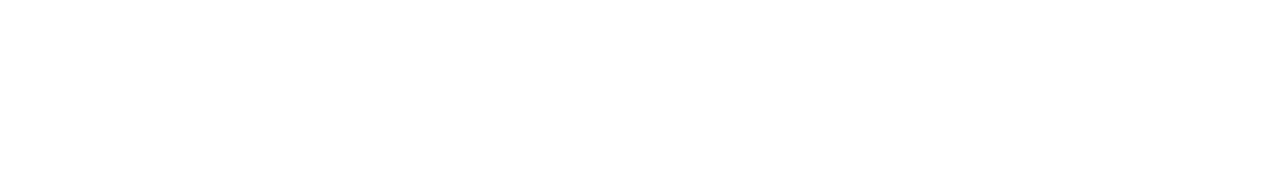
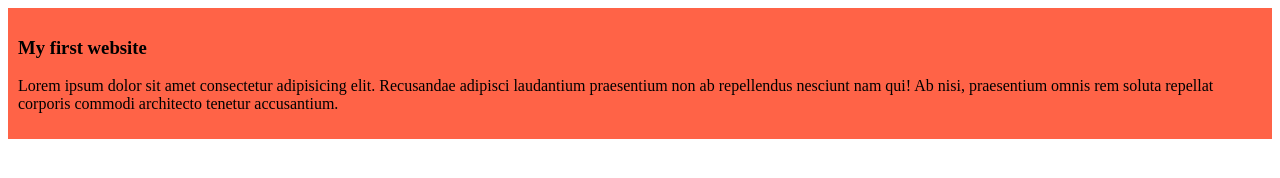
Before and after one commit to Asrafulch099/my-firsr-website, a plain HTML site: page index.html in a window 1280 px wide. Drawn offline with Linux system fonts and the light colour scheme.

Commit message:
added the first blog

```diff
--- a/index.html
+++ b/index.html
@@ -4,8 +4,12 @@
     <meta charset="UTF-8">
     <meta name="viewport" content="width=device-width, initial-scale=1.0">
     <title>My first website</title>
+    <link rel="stylesheet" href="styles/blog.css">
 </head>
 <body>
-
+    <div>
+        <h3>My first website</h3>
+        <p>Lorem ipsum dolor sit amet consectetur adipisicing elit. Recusandae adipisci laudantium praesentium non ab repellendus nesciunt nam qui! Ab nisi, praesentium omnis rem soluta repellat corporis commodi architecto tenetur accusantium.</p>
+    </div>
 </body>
 </html>
--- /dev/null
+++ b/styles/blog.css
@@ -0,0 +1,4 @@
+div{
+    background-color: tomato;
+    padding: 10px;
+}
```
